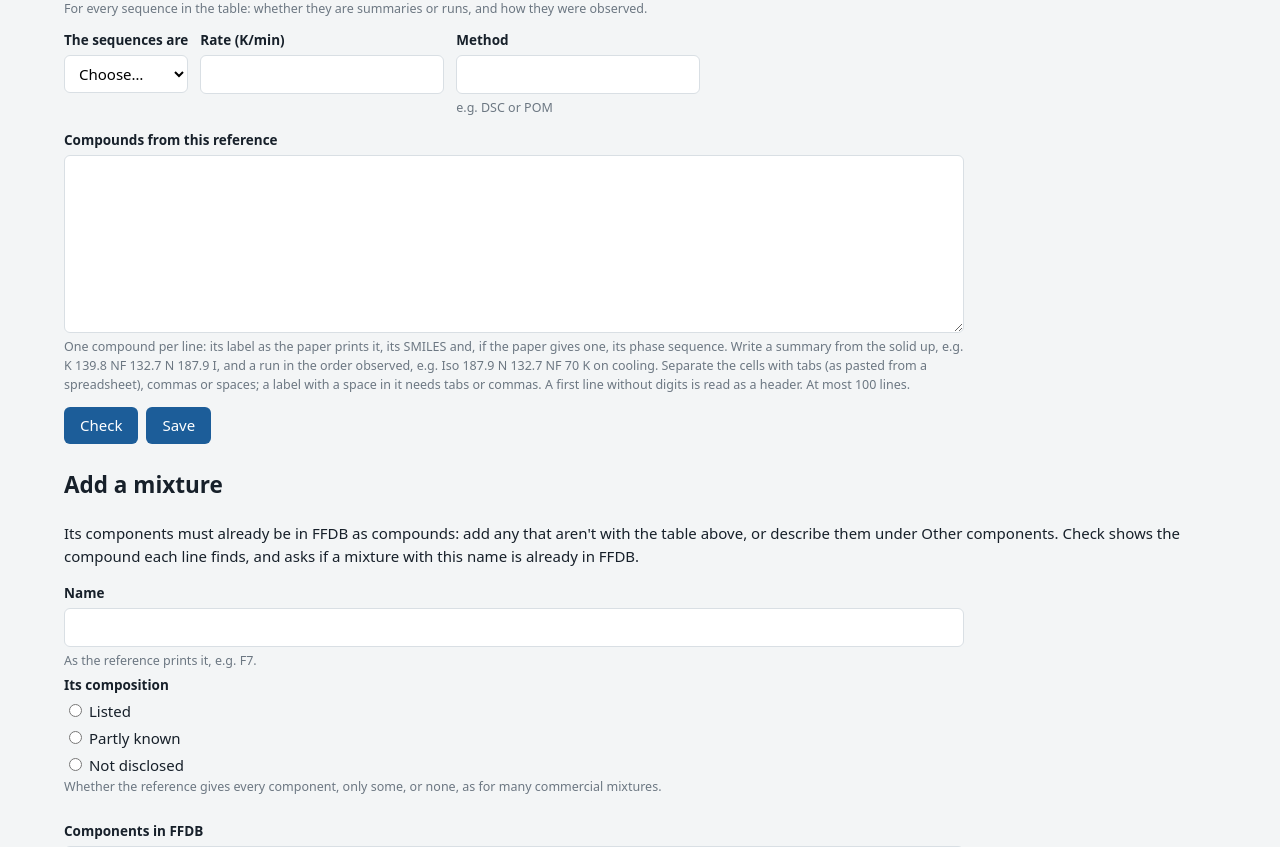
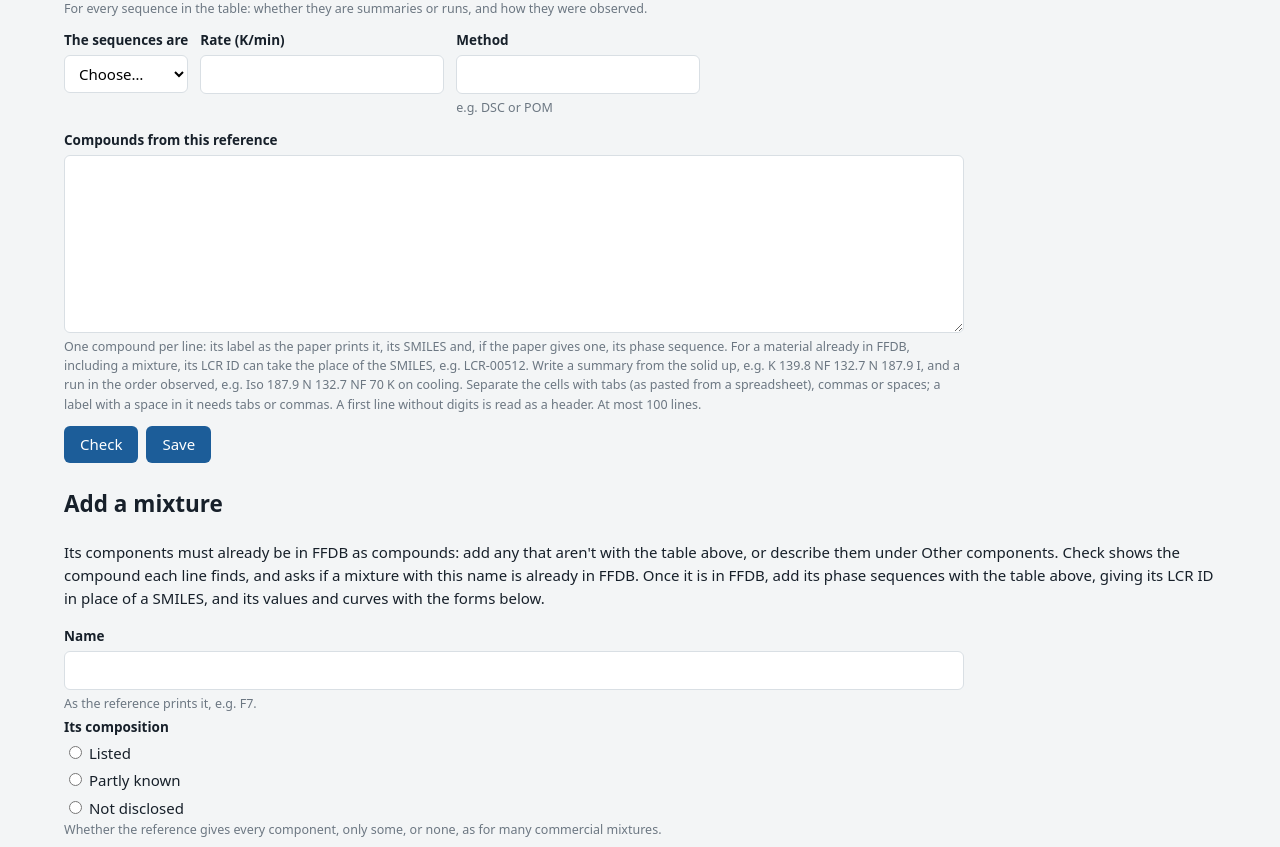
Before and after one commit to 123cpb/ffdb, a Django app: page /add/reference/1/ in a window 1280 px wide. Shown: the part 297-1144 px from the top of the page. Run offline with Django 5.2, Linux system fonts and the light colour scheme; a user stored in the database is signed in; data comes from the database, SQL or seed files in the repository; tables that the repository leaves empty hold one stand-in row (values such as "Sample post"); data that the repository does not hold is empty.

Commit message:
mixture sequences

```diff
--- a/repo/forms.py
+++ b/repo/forms.py
@@ -87,6 +87,13 @@ class FindReferenceForm(forms.Form):
         return cleaned
 
 
+def material_with_lcr_id(pk):
+    """The material with this primary key, as (material, ""), or (None, why none was found).
+    Pass the number pk_from_accession() reads from an LCR ID."""
+    material = Material.objects.filter(pk=pk).first()
+    return (material, "") if material else (None, f"No material has the LCR ID {accession(pk)}.")
+
+
 # A pasted table of compounds. The most lines one table can have, as in the prototype.
 MAX_TABLE_LINES = 100
 NAME_LENGTH = Material._meta.get_field("name").max_length
@@ -95,7 +102,7 @@ METHOD_LENGTH = PhaseSequence._meta.get_field("method").max_length
 
 
 def table_cells(line):
-    """Split one pasted line into its cells: label, SMILES and, optionally, phase sequence.
+    """Split one pasted line into its cells: label, SMILES or LCR ID and, optionally, phase sequence.
     On tabs if it has any (pasted from a spreadsheet); otherwise on the first two commas, or
     else on the first two runs of spaces, so the sequence keeps its own commas and spaces.
     Empty cells at the end are dropped."""
@@ -112,7 +119,7 @@ def table_cells(line):
 
 
 def table_rows(text):
-    """The lines of a pasted table that hold compounds, as (header, rows). Each row is
+    """The lines of a pasted table that hold materials, as (header, rows). Each row is
     (line number, the line as pasted, its cells). Blank lines are skipped but still counted,
     so the numbers are the pasted text's. A first line without digits, such as "Label, SMILES,
     Phases", is a header: header is its number, or None when the table has none."""
@@ -129,16 +136,16 @@ def table_rows(text):
 
 @dataclass
 class TableLine:
-    """One compound line of a pasted table, as read_lines() reads it."""
+    """One line of a pasted table, as read_lines() reads it."""
 
     number: int
     text: str
     label: str
-    smiles: str
+    identifier: str  # a SMILES, or the LCR ID of a material already in FFDB
     sequence: str
     problem: str = ""  # why the line can't be saved, or "" when it can
-    canonical_smiles: str = ""
-    match: Material | None = None  # the material already in FFDB with this structure
+    canonical_smiles: str = ""  # blank for a mixture
+    match: Material | None = None  # the material already in FFDB with this structure or LCR ID
     standard_sequence: str = ""
     sequence_already_there: bool = False  # the match has this sequence from this reference
     alias_problem: str = ""  # why the match won't keep the label as an alias, or ""
@@ -161,37 +168,50 @@ class TableLine:
 
 
 def read_lines(rows, reference, direction):
-    """Read each row from table_rows() as a TableLine: check its cells, structure and
-    sequence, and look its structure up in FFDB. Each sequence is read as direction says
-    (one of PhaseSequence.Direction). Nothing is saved. A line gets one problem, the first
-    found, so each check can rely on those before it."""
+    """Read each row from table_rows() as a TableLine: check its cells and sequence, and find
+    its material in FFDB, by the LCR ID or by the structure. Each sequence is read as
+    direction says (one of PhaseSequence.Direction). Nothing is saved. A line gets one
+    problem, the first found, so each check can rely on those before it."""
     synonyms = Phase.synonym_map()  # read once, for every line's sequence
-    first_seen = {}  # InChIKey -> the number of the line it was first on
+    first_seen = {}  # a material in FFDB's pk, or a new structure's InChIKey -> the number of the line it was first on
     lines = []
     for number, text, cells in rows:
         line = TableLine(number, text, *(cells + ["", ""])[:3])
         lines.append(line)
         if len(cells) not in (2, 3):
             line.problem = (
-                "Expected a label, a SMILES and, optionally, a phase sequence, but found "
+                "Expected a label, a SMILES or LCR ID and, optionally, a phase sequence, but found "
                 f"{len(cells)} cell{'' if len(cells) == 1 else 's'}."
             )
             continue
         if not line.label:
-            line.problem = "Give the compound's label as the paper prints it."
+            line.problem = "Give the label as the reference prints it."
             continue
         if len(line.label) > NAME_LENGTH:
             line.problem = f"The label is longer than the {NAME_LENGTH} characters a name can have."
             continue
-        try:
-            line.canonical_smiles, inchikey = chem.standardise(line.smiles)
-        except chem.StructureError as exc:
-            line.problem = str(exc)
+        # No SMILES reads as an LCR ID, because L isn't an element, so the two can't be confused.
+        pk = pk_from_accession(line.identifier)
+        if pk is not None:
+            line.match, line.problem = material_with_lcr_id(pk)
+            if line.problem:
+                continue
+            # Drawn from the structure FFDB has, so the curator sees it is the one they meant.
+            # A mixture has none, so it isn't drawn.
+            line.canonical_smiles = line.match.canonical_smiles
+        else:
+            try:
+                line.canonical_smiles, inchikey = chem.standardise(line.identifier)
+            except chem.StructureError as exc:
+                line.problem = str(exc)
+                continue
+            line.match = Material.objects.filter(inchikey=inchikey).first()
+        # A pk is a number and an InChIKey is text, so the two can never be mistaken for each other.
+        key = line.match.pk if line.match else inchikey
+        if key in first_seen:
+            line.problem = f"Same material as line {first_seen[key]}: give each material once."
             continue
-        if inchikey in first_seen:
-            line.problem = f"Same structure as line {first_seen[inchikey]}: give each compound once."
-            continue
-        first_seen[inchikey] = number
+        first_seen[key] = number
         if line.sequence:
             try:
                 # An unsaved sequence, so it is read exactly as saving it would read it.
@@ -204,7 +224,6 @@ def read_lines(rows, reference, direction):
             if max(len(line.sequence), len(line.standard_sequence)) > SEQUENCE_LENGTH:
                 line.problem = f"Phase sequence: longer than the {SEQUENCE_LENGTH} characters it can have."
                 continue
-        line.match = Material.objects.filter(inchikey=inchikey).first()
         if line.match:
             line.alias_problem = line.match.alias_problem(line.label)
             # The direction too: a heating run and a summary can be written the same way.
@@ -218,12 +237,13 @@ def read_lines(rows, reference, direction):
 
 
 class CompoundTableForm(forms.Form):
-    """A reference's compounds, pasted as a table into one box. A valid form's cleaned_data
-    has table, the lines read as TableLine objects (read_lines()), and header is the number
-    of the line read as a header, or None. Every sequence in the table has the direction,
-    rate and method chosen once above it. Pass the reference the compounds are from."""
+    """A reference's compounds, pasted as a table into one box, and any material already in
+    FFDB, such as a mixture, given by its LCR ID in place of the SMILES. A valid form's
+    cleaned_data has table, the lines read as TableLine objects (read_lines()), and header
+    is the number of the line read as a header, or None. Every sequence in the table has the
+    direction, rate and method chosen once above it. Pass the reference the lines are from."""
 
-    EMPTY = "Paste at least one line: a label, a SMILES and, optionally, a phase sequence."
+    EMPTY = "Paste at least one line: a label, a SMILES or LCR ID and, optionally, a phase sequence."
     NO_DIRECTION = "This table has phase sequences: choose what they are, summaries or cooling or heating runs."
 
     # These come before the table, so clean_table() can read them.
@@ -241,7 +261,8 @@ class CompoundTableForm(forms.Form):
         strip=False,  # keeps the tab at the start of a first line whose label is missing
         error_messages={"required": EMPTY},
         help_text="One compound per line: its label as the paper prints it, its SMILES and, if the "
-        "paper gives one, its phase sequence. Write a summary from the solid up, e.g. K 139.8 NF 132.7 N "
+        "paper gives one, its phase sequence. For a material already in FFDB, including a mixture, its LCR ID "
+        "can take the place of the SMILES, e.g. LCR-00512. Write a summary from the solid up, e.g. K 139.8 NF 132.7 N "
         "187.9 I, and a run in the order observed, e.g. Iso 187.9 N 132.7 NF 70 K on cooling. Separate "
         "the cells with tabs (as pasted from a spreadsheet), commas or spaces; a label with a space in it "
         f"needs tabs or commas. A first line without digits is read as a header. At most {MAX_TABLE_LINES} lines.",
@@ -285,7 +306,8 @@ class CompoundTableForm(forms.Form):
                     continue
                 material = line.match
                 if material is None:
-                    material = Material.objects.create(name=line.label, smiles=line.smiles)
+                    # Only a SMILES line finds no match: an LCR ID line without one is a problem.
+                    material = Material.objects.create(name=line.label, smiles=line.identifier)
                     counts["compounds"] += 1
                     # Asked again now it is saved: it has its LCR ID, and it sees the
                     # materials that earlier lines added.
@@ -794,8 +816,7 @@ def find_component(text):
     MixtureComponent.clean()."""
     pk = pk_from_accession(text)
     if pk is not None:
-        material = Material.objects.filter(pk=pk).first()
-        return (material, "") if material else (None, f"No material has the LCR ID {accession(pk)}.")
+        return material_with_lcr_id(pk)
     found = materials_named(text)
     if len(found) == 1:
         return found[0], ""
--- a/repo/templates/repo/add_from_reference.html
+++ b/repo/templates/repo/add_from_reference.html
@@ -51,7 +51,8 @@
         <tr>
           <td>{{ line.number }}</td>
           <td class="compound-table__drawing">
-            {% if line.canonical_smiles %}<div role="img" aria-label="Structure of {{ line.label }}">{{ line.drawing }}</div>{% endif %}
+            {% if line.canonical_smiles %}<div role="img" aria-label="Structure of {{ line.label }}">{{ line.drawing }}</div>
+            {% elif line.match.kind == "mixture" %}<span class="result__mixture">Mixture</span>{% endif %}
           </td>
           <td>{{ line.label }}</td>
           <td>
@@ -86,7 +87,8 @@
   <h2>Add a mixture</h2>
   <p>Its components must already be in FFDB as compounds: add any that aren't with the table above, or describe them
   under Other components. Check shows the compound each line finds, and asks if a mixture with this name is already in
-  FFDB.</p>
+  FFDB. Once it is in FFDB, add its phase sequences with the table above, giving its LCR ID in place of a SMILES, and
+  its values and curves with the forms below.</p>
   {% include "repo/_mixture_form.html" with form=mixture_form %}
 </section>
 
```
Also changed, not shown: repo/tests/test_compound_table.py (+75 -5 lines).
